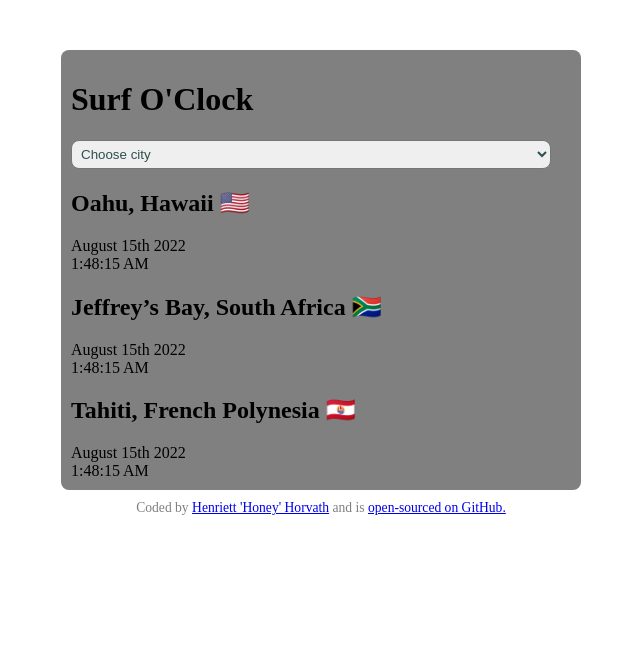
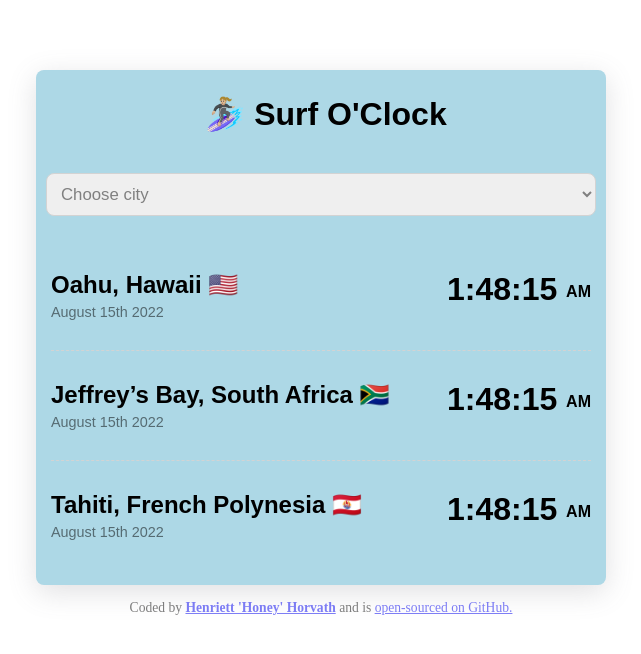
Before and after one commit to henih/world-clock, a plain HTML site: page index.html in a window 1280 px wide. Shown: the whole page, without its empty margins (319-960 px from the left). Drawn offline with Linux system fonts and the light colour scheme.

Commit message:
Styled the project with CSS

```diff
--- a/css/style.css
+++ b/css/style.css
@@ -1,22 +1,62 @@
-.container {
-  display: block;
-  margin: 50px auto 10px;
-  background: grey;
-  max-width: 500px;
-  border-radius: 8px;
-  padding: 10px;
+h1 {
+  margin: 15px auto 40px 10px;
+  text-align: center;
+}
+h2 {
+  margin: 0 auto 5px;
 }
 
 select {
-  width: 480px;
-  padding: 5px;
+  width: 100%;
+  padding: 10px;
   border-radius: 8px;
-  color: darkslategrey;
+  color: gray;
+  display: block;
+  margin: 0 auto 25px;
+  border-color: lightgray;
+  font-size: 105%;
+}
+.container {
+  display: block;
+  margin: 70px auto 15px;
+  background: lightblue;
+  max-width: 550px;
+  height: 495px;
+  border-radius: 8px;
+  padding: 10px;
+  box-shadow: rgba(100, 100, 111, 0.2) 0px 7px 29px 0px;
+  font-family: sans-serif;
+}
 
+.city {
+  display: flex;
+  margin: 0 0 0 5px;
+  max-width: 540px;
+  justify-content: space-between;
+  border-bottom: 1px dashed lightgray;
+  padding: 30px 0;
+}
+
+.city:last-child {
+  border: none;
+}
+
+.time {
+  font-size: 200%;
+  font-weight: bolder;
+}
+
+.time small {
+  font-size: 50%;
+  vertical-align: middle;
+}
+.date {
+  font-size: 90%;
+  opacity: 50%;
 }
 
 footer {
   text-align: center;
   font-size: 85%;
-  color: grey;
+  opacity: 50%;
 }
--- a/index.html
+++ b/index.html
@@ -3,12 +3,12 @@
   <head>
     <meta charset="UTF-8" />
     <meta name="viewport" content="width=device-width, initial-scale=1.0" />
-    <title>Surf O'Clock</title>
+    <title>🌊 Surf O'Clock</title>
     <link rel="stylesheet" href="css/style.css" />
   </head>
   <body>
     <div class="container">
-      <h1>Surf O'Clock</h1>
+      <h1>🏄🏼‍♀️ Surf O'Clock</h1>
       <select>
         <option value="">Choose city</option>
         <option value="">Bali, Indonesia 🇮🇩</option>
@@ -18,27 +18,36 @@
       </select>
 
       <div class="city">
+        <div>
           <h2>Oahu, Hawaii 🇺🇸</h2>
+
           <div class="date">August 15th 2022</div>
-        <div class="time">1:48:15 AM</div>
+        </div>
+        <div class="time">1:48:15 <small> AM</small></div>
       </div>
 
       <div class="city">
+        <div>
           <h2>Jeffrey’s Bay, South Africa 🇿🇦</h2>
           <div class="date">August 15th 2022</div>
-        <div class="time">1:48:15 AM</div>
+        </div>
+        <div class="time">1:48:15 <small>AM</small></div>
       </div>
 
       <div class="city">
+        <div>
           <h2>Tahiti, French Polynesia 🇵🇫</h2>
           <div class="date">August 15th 2022</div>
-        <div class="time">1:48:15 AM</div>
+        </div>
+        <div class="time">1:48:15 <small>AM</small></div>
       </div>
     </div>
     <footer>
       Coded by
-      <a href="mailto:horvath.henriett@gmail.com" target="_blank"
+      <strong
+        ><a href="mailto:horvath.henriett@gmail.com" target="_blank"
           >Henriett 'Honey' Horvath</a
+        ></strong
       >
       and is
       <a href="https://github.com/henih/world-clock" target="_blank">
```
Lines whose indentation alone changed are shown as unchanged.
